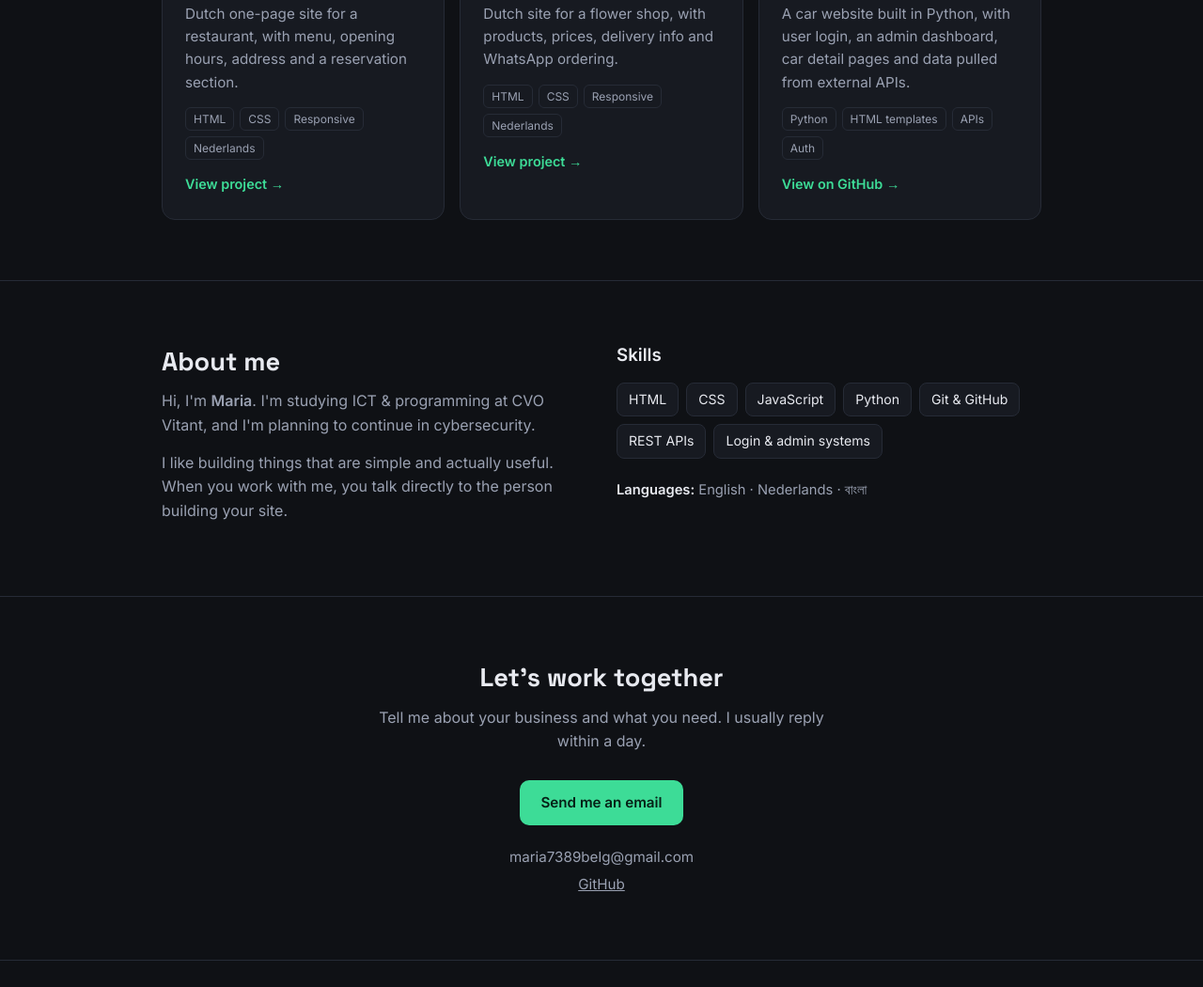
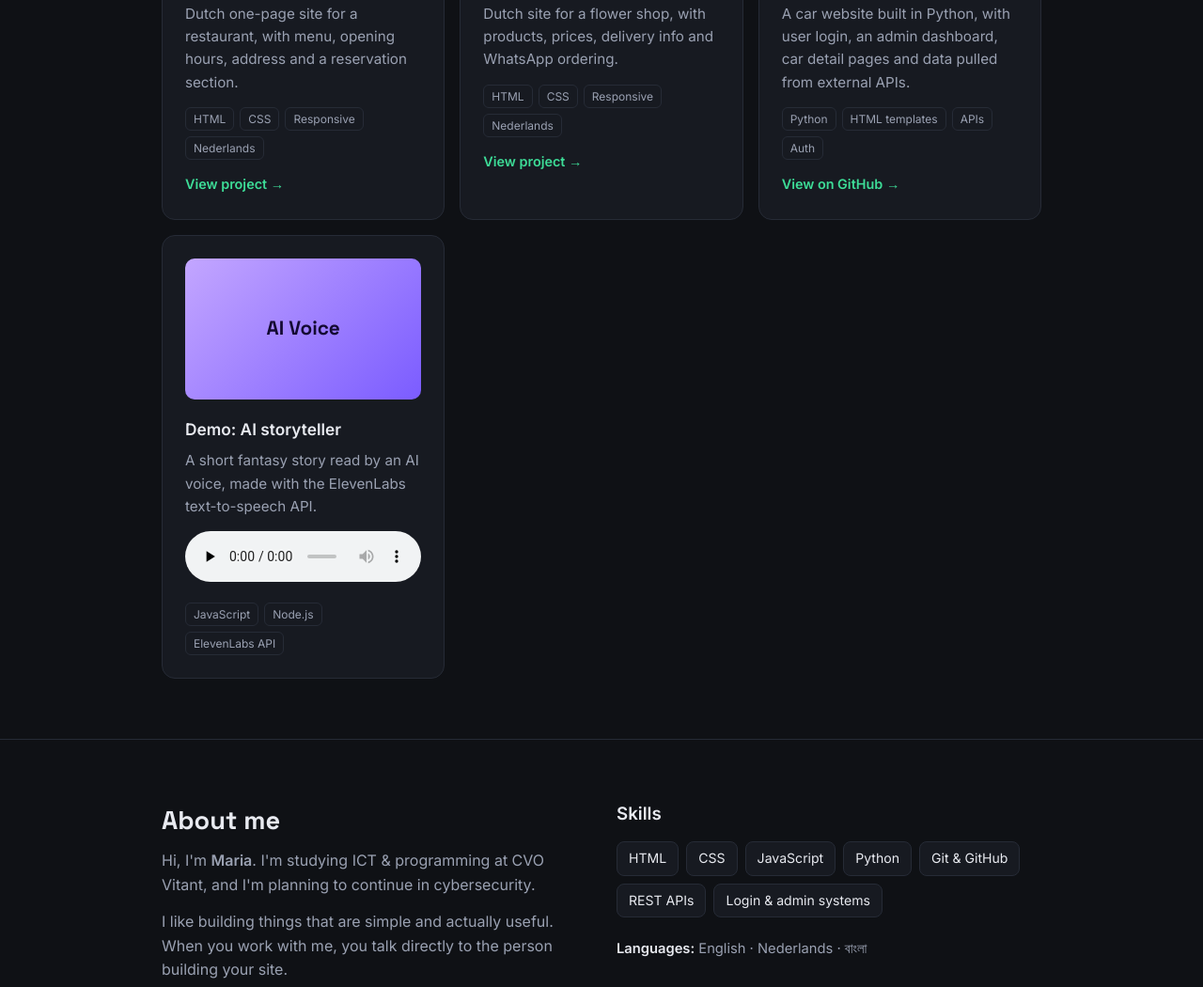
Before and after one commit to maria7389b/maria7389b.github.io, a website: page index.html in a window 1280 px wide. Shown: the part 1457-2507 px from the top of the page at 94% size. Drawn offline with Linux system fonts and the light colour scheme.

Commit message:
Add files via upload

```diff
--- a/index.html
+++ b/index.html
@@ -88,6 +88,7 @@
   .p1 { background: linear-gradient(135deg, #f4a261, #e76f51); color: #2a1208; }
   .p2 { background: linear-gradient(135deg, #8ecae6, #219ebc); color: #04202b; }
   .p3 { background: linear-gradient(135deg, #b8f2a5, #3ddc97); color: #062016; }
+  .p4 { background: linear-gradient(135deg, #c3a6ff, #7b5cff); color: #140a33; }
   .tags { display: flex; flex-wrap: wrap; gap: 6px; margin-top: 14px; }
   .tags span {
     font-size: 0.75rem; color: var(--muted);
@@ -190,6 +191,13 @@
         <div class="tags"><span>Python</span><span>HTML templates</span><span>APIs</span><span>Auth</span></div>
         <a class="link" href="https://github.com/maria7389b">View on GitHub →</a>
       </div>
+      <div class="card project">
+        <div class="preview p4">AI Voice</div>
+        <h3>Demo: AI storyteller</h3>
+        <p>A short fantasy story read by an AI voice, made with the ElevenLabs text-to-speech API.</p>
+        <audio controls preload="none" src="story.mp3" style="width:100%;margin-top:14px"></audio>
+        <div class="tags"><span>JavaScript</span><span>Node.js</span><span>ElevenLabs API</span></div>
+      </div>
     </div>
   </div>
 </section>
```
Also changed, not shown: generate-audio.mjs (added, +24 -0 lines), package.json (added, +11 -0 lines), 1 other file.
